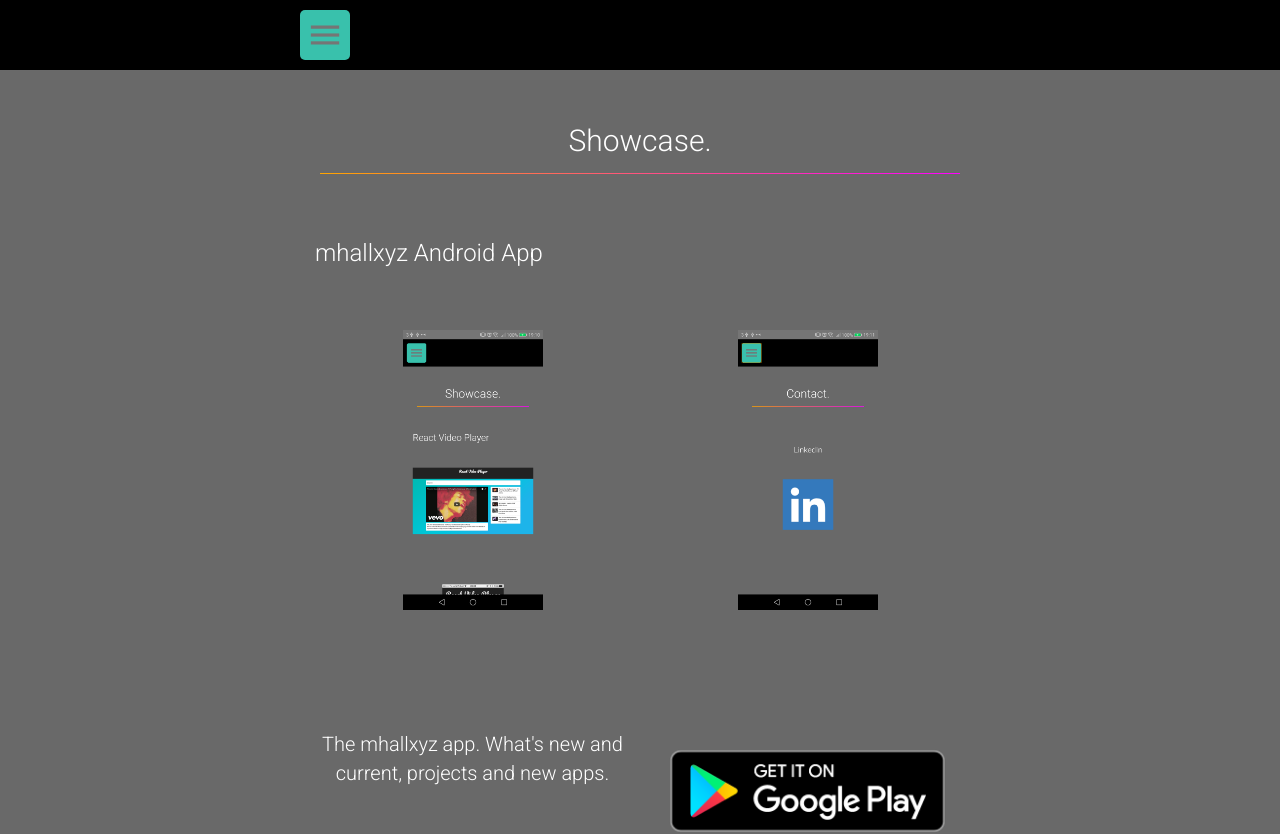
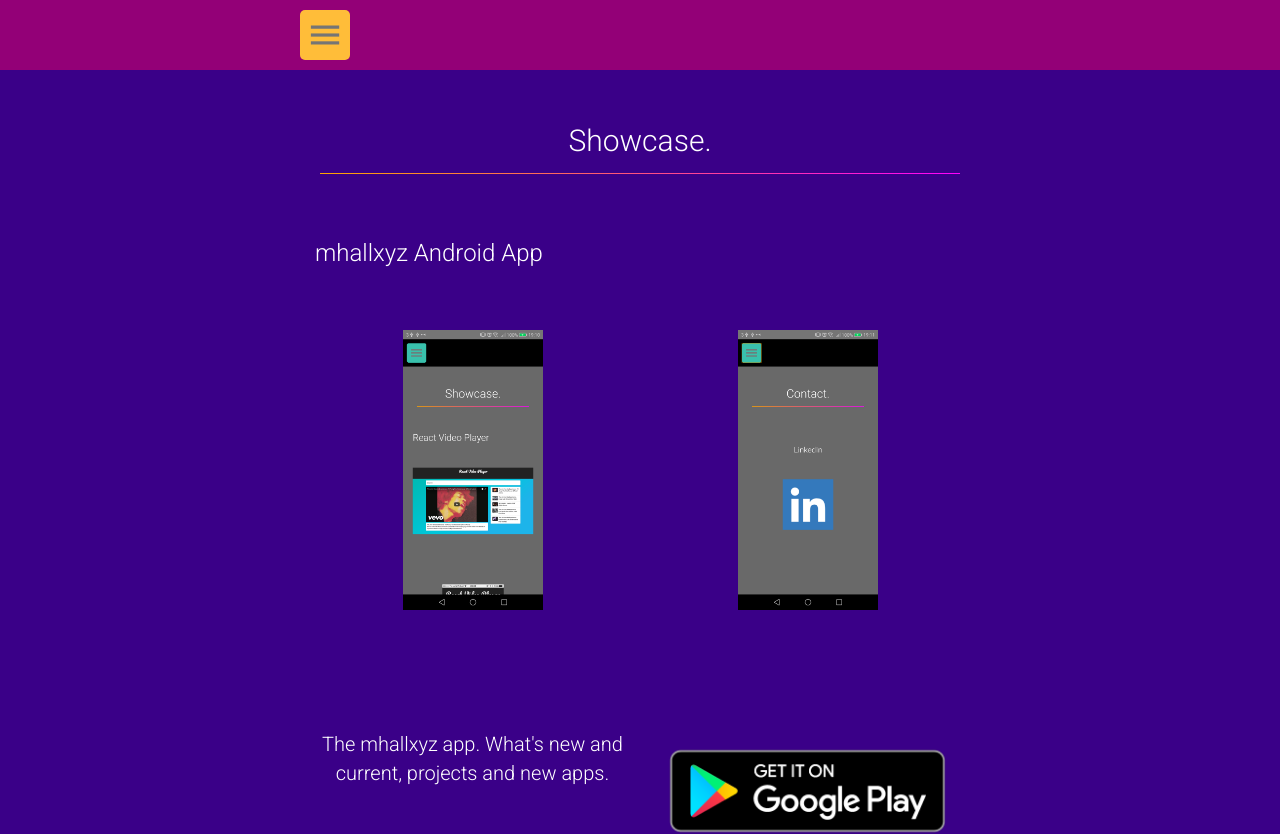
Before and after one commit to mhallcouk/react-mhallcouk, a React (Create React App) app: page / in a window 1280 px wide. Shown: the top 834 px of the page. Built offline with nearby package versions, Linux system fonts and the light colour scheme.

Commit message:
Colour Palette change

```diff
--- a/src/App.css
+++ b/src/App.css
@@ -3,7 +3,7 @@
 body {
   padding: 0;
   margin: 0;
-  background-color: #696969;
+  background-color: #3a0088;
 }
 
 .App {
@@ -14,7 +14,7 @@ body {
 /*========= Menu Bar and Links =======*/
 
 #menu-bar {
-  background-color: black;
+  background-color: #930077;
   height: 70px;
   width: 100%;
   padding: 0;
@@ -34,7 +34,7 @@ body {
   height: 50px;
   width: 50px;
   margin-top: 10px;
-  background-color: #39C1AC;
+  background-color: #ffbd39;
   border: 0;
   border-radius: 5px;
   float: left;
@@ -50,7 +50,7 @@ body {
 #drop-down {
   height: 120px;
   width: 120px;
-  background-color: black;
+  background-color: #e61c5d;
   margin-left: auto;
   margin-right: auto;
   clear: both;
@@ -72,14 +72,14 @@ body {
 }
 
 .menu-option:hover {
-  background-color: #555;
+  background-color: #ffbd39;
   cursor: pointer;
 }
 
 /*======= Content ========*/
 
 .content {
-  background-color: #696969;
+  background-color: #3a0088;
   height: auto;
   width: 100%;
   padding: 0;
@@ -87,11 +87,11 @@ body {
 }
 
 #con2 {
-  background-color: #696969;
+  background-color: #3a0088;
 }
 
 #con3 {
-  background-color: #696969;
+  background-color: #3a0088;
 }
 
 .content-container {
```
